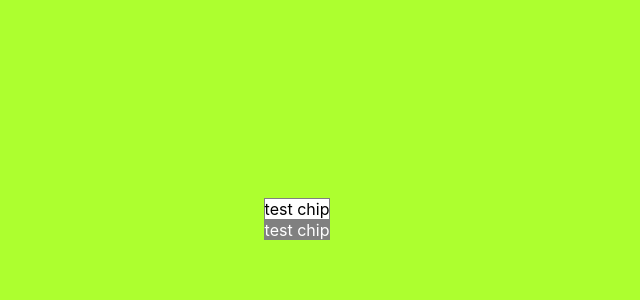
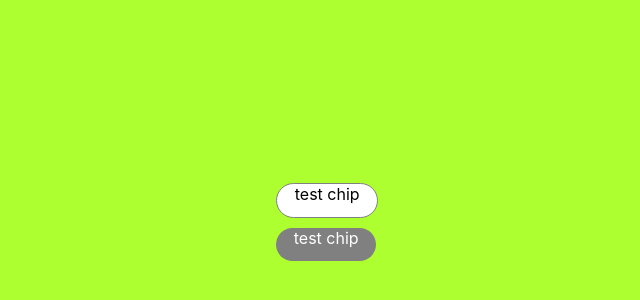
Before and after one commit to timdecillis/augment-chip-library, a React (Create React App) app: page / in a window 1280 px wide. Shown: the part 58-358 px from the top of the page, without its empty margins (343-983 px from the left). Built offline with nearby package versions, Linux system fonts and the light colour scheme.

Commit message:
added chip styles

```diff
--- a/src/styles/AugmentChip/AugmentChip.globals.module.css
+++ b/src/styles/AugmentChip/AugmentChip.globals.module.css
@@ -1,3 +1,6 @@
-body {
+div {
   margin: 10%;
+  border-radius: 24px;
+  min-width: 100px;
+  min-height: 33px;
 }
```
